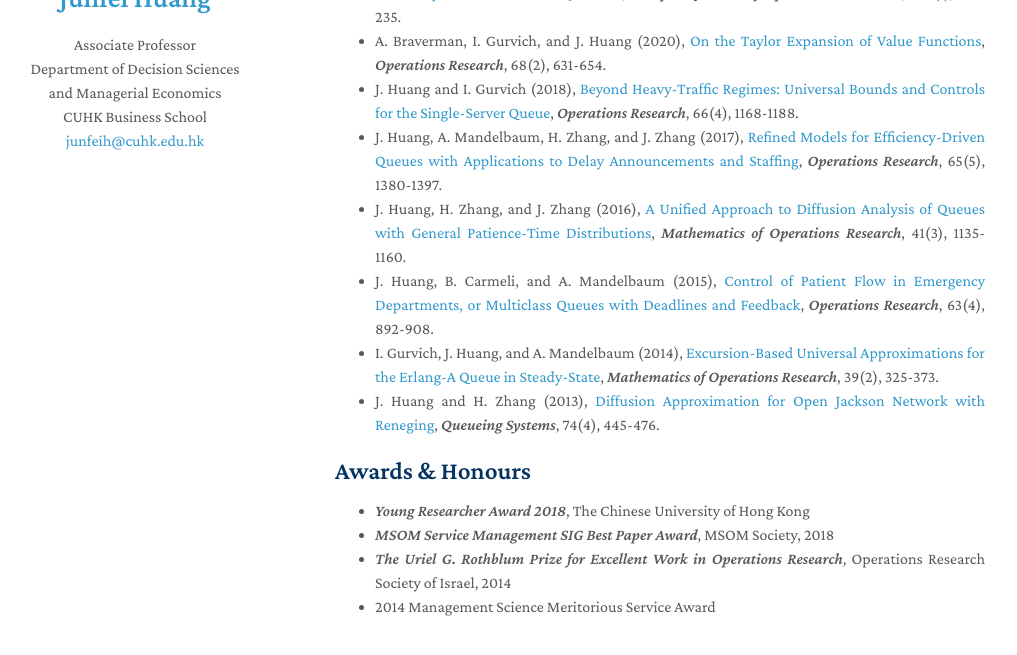
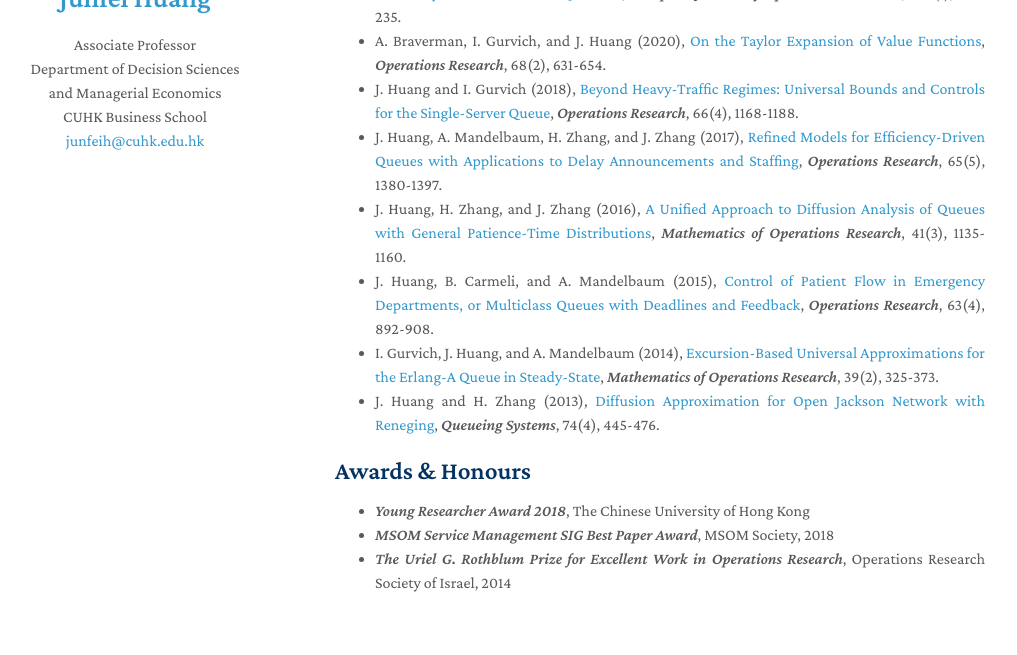
Before and after one commit to hjfcuhk/hjfcuhk.github.io, a Jekyll site: the page built from index.md, in a window 1280 px wide and 900 px high, scrolled down 513 px, cut to the strip 211-866 px from the top of the window. Shown: the whole strip, without its empty margins (135-1152 px from the left). Built offline with Jekyll 4.4.1, drawn with Linux system fonts in a browser that asks for light colours; nearby versions of some CDN libraries; a style sheet for code colours, icons or effects is not loaded; our own code applies the rules of GitHub Pages for plain Markdown files.

Commit message:
Update index.md

```diff
--- a/index.md
+++ b/index.md
@@ -34,4 +34,3 @@ Stochastic Modeling and Optimization, Numerical Methods and Algorithms, Service
 - *Young Researcher Award 2018*, The Chinese University of Hong Kong
 - *MSOM Service Management SIG Best Paper Award*, MSOM Society, 2018
 - *The Uriel G. Rothblum Prize for Excellent Work in Operations Research*, Operations Research Society of Israel, 2014
-- 2014 Management Science Meritorious Service Award
```
